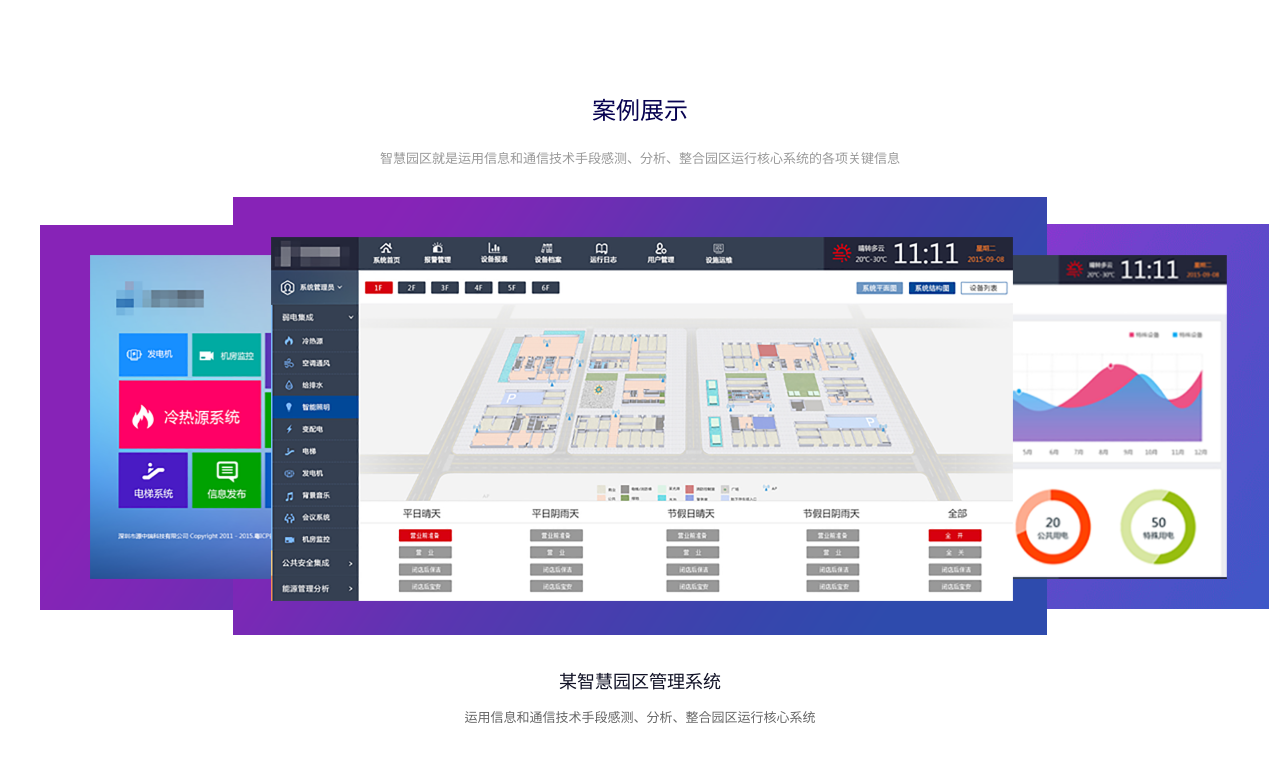
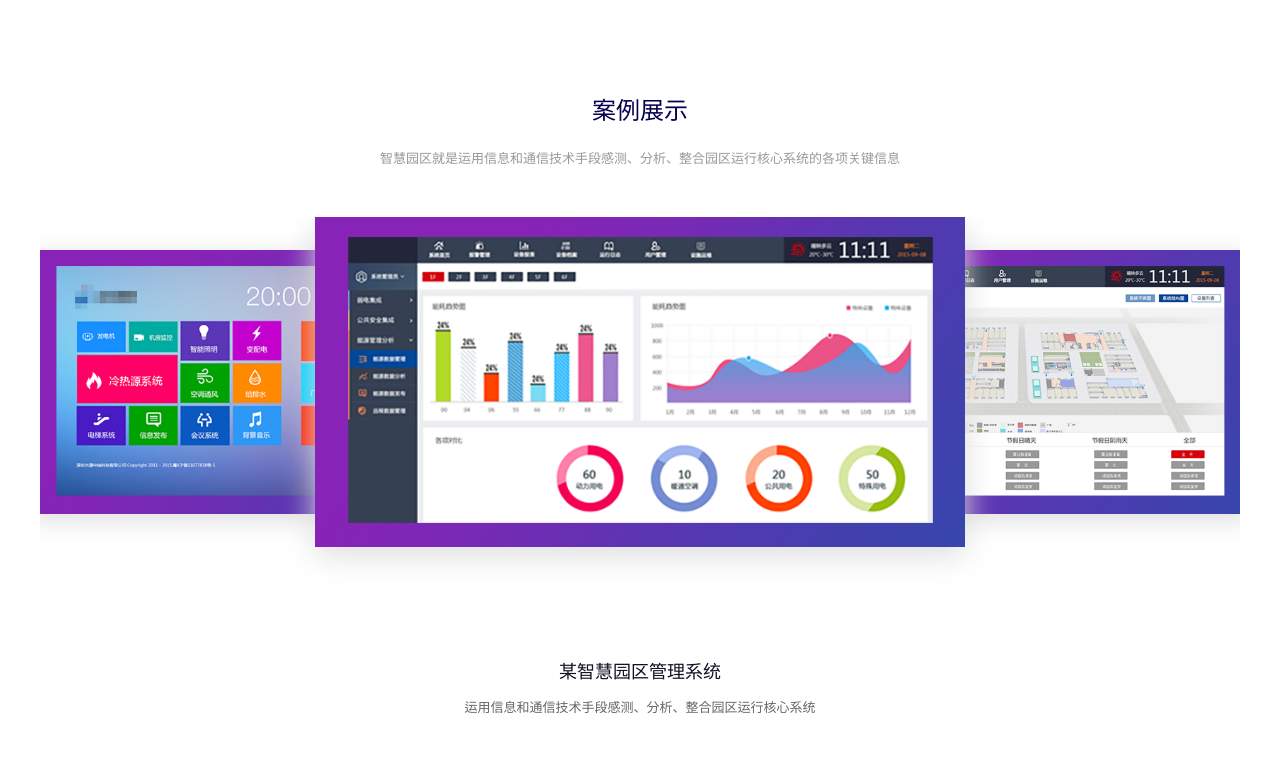
Before and after one commit to XJIAL88/work, a website: page wisdomPark/index.html in a window 1280 px wide. Shown: the part 2292-3060 px from the top of the page. Drawn offline with Linux system fonts and the light colour scheme.

Commit message:
修改bug

```diff
--- a/wisdomPark/index.html
+++ b/wisdomPark/index.html
@@ -6,6 +6,7 @@
     <title>智慧园区</title>
     <link rel="stylesheet" href="css/iconfont.css">
     <link rel="stylesheet" href="css/index.min.css">
+    <link rel="stylesheet" href="css/swiper.min.css">
 </head>
 <body>
 <nav class="nav clearfix">
@@ -27,7 +28,7 @@
     </article>
 </section>
 <main class="part area clearfix" id="01">
-    <div class="floatLeft" data-scroll-reveal='enter from the right after 0s, move 100px, over 1s'>
+    <div class="floatLeft" data-scroll-reveal='enter from the left after 0s, move 100px, over 1s'>
         <h3 class="title">智慧园区概述</h3>
         <main class="content">
             <p>
@@ -44,7 +45,7 @@
             </p>
         </main>
     </div>
-    <div class="floatRight" data-scroll-reveal='enter from the left after 0s, move 100px, over 1s'></div>
+    <div class="floatRight" data-scroll-reveal='enter from the right after 0s, move 100px, over 1s'></div>
 </main>
 <main class="solution area clearfix" id="02">
     <div class="title" data-scroll-reveal='enter from the bottom after 0s, move 100px, over 1s'>解决方案</div>
@@ -91,17 +92,18 @@
         </li>
     </ul>
 </main>
-<main class="caseShow area" id="03" data-scroll-reveal='enter from the left after 0s, move 100px, over 1s'>
+<main class="caseShow area" id="03" data-scroll-reveal='enter from the bottom after 0s, move 100px, over 1s'>
     <h3 class="title">案例展示</h3>
     <div class="subhead">智慧园区就是运用信息和通信技术手段感测、分析、整合园区运行核心系统的各项关键信息</div>
-    <ul>
-        <li></li>
-        <li></li>
-        <li></li>
-        <li></li>
-        <li></li>
-        <li></li>
-    </ul>
+    <div id="certify">
+        <div class="swiper-container">
+            <div class="swiper-wrapper">
+                <div class="swiper-slide"><img src="img/caseShowPic01.png" style="width: 90%;margin:20px auto;display: block;"/></div>
+                <div class="swiper-slide"><img src="img/caseShowPic02.png" style="width: 90%;margin:20px auto;display: block;"/></div>
+                <div class="swiper-slide"><img src="img/caseShowPic03.png" style="width: 90%;margin:20px auto;display: block;"/></div>
+            </div>
+        </div>
+    </div>
     <p class="title">某智慧园区管理系统</p>
     <p class="subhead">运用信息和通信技术手段感测、分析、整合园区运行核心系统</p>
 </main>
@@ -288,6 +290,7 @@
 </html>
 <script src="js/jQuery.min.js"></script>
 <script src="js/scrollReveal.js"></script>
+<script src="js/swiper.min.js"></script>
 <script>
     $(document).ready(function () {
         let part = $('#01').offset().top - 88,
@@ -314,26 +317,31 @@
                 $('.nav a').css('color', '#000');
                 $('.nav .navLeft').css('color', '#000');
             }
-        }
+        };
         scrollAuto();
         $(document).scroll(function () {
             scrollAuto();
             if (scroll < part) {
                 oLis.removeClass('curent');
                 oLis.eq(0).addClass('curent');
-            } else if ($(document).scrollTop()>= part && $(document).scrollTop() < solution) {
+            }
+            if ($(document).scrollTop() >= part && $(document).scrollTop() < solution) {
                 oLis.removeClass('curent');
                 oLis.eq(0).addClass('curent');
-            } else if ($(document).scrollTop() >= solution && $(document).scrollTop() < caseShow) {
+            }
+            if ($(document).scrollTop() >= solution && $(document).scrollTop() < caseShow) {
                 oLis.removeClass('curent');
                 oLis.eq(1).addClass('curent');
-            } else if ($(document).scrollTop() >= solution && $(document).scrollTop() < system) {
+            }
+            if ($(document).scrollTop() >= caseShow && $(document).scrollTop() < system) {
                 oLis.removeClass('curent');
                 oLis.eq(2).addClass('curent');
-            } else if ($(document).scrollTop() >= system && $(document).scrollTop() < advantage) {
+            }
+            if ($(document).scrollTop() >= system && $(document).scrollTop() < advantage) {
                 oLis.removeClass('curent');
                 oLis.eq(3).addClass('curent');
-            } else if ($(document).scrollTop() >= advantage) {
+            }
+            if ($(document).scrollTop() >= advantage) {
                 oLis.removeClass('curent');
                 oLis.eq(4).addClass('curent');
             }
@@ -358,5 +366,51 @@
                     break;
             }
         });
+    });
+
+    certifySwiper = new Swiper('#certify .swiper-container', {
+        watchSlidesProgress: true,
+        slidesPerView: 'auto',
+        centeredSlides: true,
+        loop: true,
+        loopedSlides: 5,
+        autoplay: true,
+        navigation: {
+            nextEl: '.swiper-button-next',
+            prevEl: '.swiper-button-prev',
+        },
+        pagination: {
+            el: '.swiper-pagination',
+            clickable: true,
+        },
+        on: {
+            progress: function (progress) {
+                for (i = 0; i < this.slides.length; i++) {
+                    var slide = this.slides.eq(i);
+                    var slideProgress = this.slides[i].progress;
+                    modify = 1;
+                    if (Math.abs(slideProgress) > 1) {
+                        modify = (Math.abs(slideProgress) - 1) * 0.3 + 1;
+                    }
+                    translate = slideProgress * modify * 300 + 'px';
+                    scale = 1 - Math.abs(slideProgress) / 5;
+                    zIndex = 999 - Math.abs(Math.round(10 * slideProgress));
+                    slide.transform('translateX(' + translate + ') scale(' + scale + ')');
+                    slide.css('zIndex', zIndex);
+                    slide.css('opacity', 1);
+                    if (Math.abs(slideProgress) > 3) {
+                        slide.css('opacity', 0);
+                    }
+                }
+            },
+            setTransition: function (transition) {
+                for (var i = 0; i < this.slides.length; i++) {
+                    var slide = this.slides.eq(i);
+                    slide.transition(transition);
+                }
+
+            }
+        }
+
     })
 </script>
--- a/wisdomPark/less/index.less
+++ b/wisdomPark/less/index.less
@@ -26,7 +26,8 @@
   text-align: center;
   margin-top: 22px;
 }
-.nav{
+
+.nav {
   width: 100%;
   height: 80px;
   background: #fff;
@@ -42,6 +43,7 @@
   left: 0;
   z-index: 100;
 }
+
 .nav .area {
   height: 100%;
   left: 50%;
@@ -61,6 +63,7 @@
     li {
       float: left;
       height: 77px;
+
       a {
         display: inline-block;
         font-size: 16px;
@@ -69,11 +72,13 @@
         line-height: 80px;
         color: #93FBFE;
       }
-      &:hover{
+
+      &:hover {
         border-bottom: 3px solid #0b7ff6;
       }
     }
-    li.curent{
+
+    li.curent {
       border-bottom: 3px solid #0b7ff6;
     }
   }
@@ -255,7 +260,6 @@
   background-size: cover;
   margin-top: 62px;
   padding-top: 64px;
-  box-sizing: border-box;
 
   .title {
     color: #fff;
@@ -726,3 +730,57 @@
     margin-top: 10px;
   }
 }
+
+#certify {
+  position: relative;
+  width: 1200px;
+  margin: 50px auto
+}
+
+#certify .swiper-container {
+  padding-bottom: 60px;
+}
+
+#certify .swiper-slide {
+  width: 650px;
+  height: 330px;
+  background: #fff;
+  box-shadow: 0 8px 30px #ddd;
+}
+
+#certify .swiper-slide img {
+  display: block;
+}
+
+#certify .swiper-slide p {
+  line-height: 98px;
+  padding-top: 0;
+  text-align: center;
+  color: #636363;
+  font-size: 1.1em;
+  margin: 0;
+}
+
+#certify .swiper-pagination {
+  width: 100%;
+  bottom: 20px;
+}
+
+#certify .swiper-pagination-bullets .swiper-pagination-bullet {
+  margin: 0 5px;
+  border: 3px solid #fff;
+  background-color: #d5d5d5;
+  width: 10px;
+  height: 10px;
+  opacity: 1;
+}
+
+#certify .swiper-pagination-bullets .swiper-pagination-bullet-active {
+  border: 3px solid #00aadc;
+  background-color: #fff;
+}
+
+#certify .swiper-slide {
+  background: url(../img/caseShowPic04.png) no-repeat;
+  background-size: cover;
+}
```
Also changed, not shown: wisdomPark/css/index.min.css, wisdomPark/css/swiper.min.css, wisdomPark/js/swiper.min.js. Lines whose indentation alone changed are shown as unchanged.
